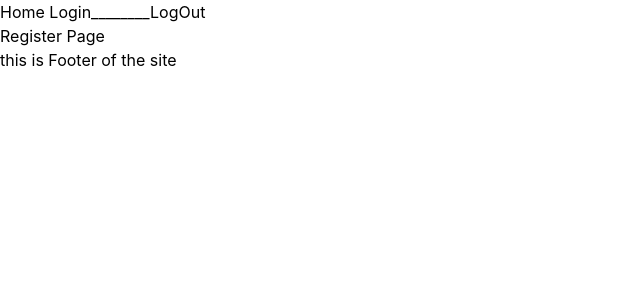
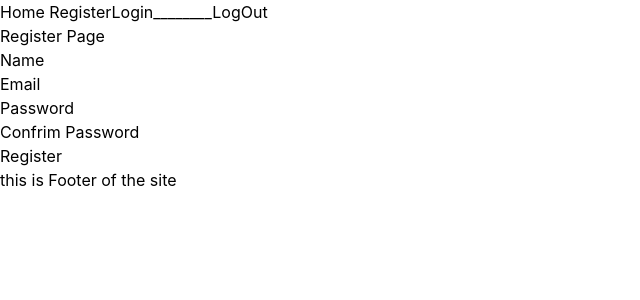
Before and after one commit to EzmarayRahimi/mern-ecommerce-platform, a React (Vite) app in the folder client/: page /register in a window 1280 px wide. Shown: the top 300 px of the page, without its empty margins (0-640 px from the left). Built offline with nearby package versions, Linux system fonts and the light colour scheme.

Commit message:
Implement register page

```diff
--- a/client/src/components/Header.jsx
+++ b/client/src/components/Header.jsx
@@ -15,6 +15,7 @@ return(
 
 <header>
     <Link to="/">Home </Link>
+    <Link to="/register">Register</Link>
     {userInfo ? (<span>Wellcome Mr/Mss {userInfo.name}</span>):(<Link to="/login">Login</Link>)}
 
       <button onClick={handlLogout}> <span> ________</span>LogOut</button>
--- a/client/src/pages/RegisterPage.jsx
+++ b/client/src/pages/RegisterPage.jsx
@@ -1,13 +1,87 @@
+import { useState } from "react"
+import {useNavigate} from "react-router-dom"
+import { useAuth } from "../context/AuthContext"
+import authService from "../services/authService"
+
+function RegisterPage(){
+      const navigate = useNavigate()
+      const {loginUser} = useAuth()
+
+  const [name , setName]= useState("")
+  const [email , setEmail] = useState("")
+  const [password , setPassword] = useState("")
+  const [confrimPassword , setConfrimPassword] = useState("")
+  const [loading , setLoading] = useState(false)
+  const [error , setError] = useState("")
+
+
+  const submitHandler = async (e)=>{
+    e.preventDefault();
+
+    if(password !== confrimPassword){
+      setError("password dose not match!")
+      return;
+    }
+     try{
+      setLoading(true)
+      setError("")
+
+
+      const data =
+      await authService.register(
+        name ,
+        email,
+        password
+      )
+
+      loginUser(data)
+
+      localStorage.setItem("userInfo",JSON.stringify(data))
+
+      navigate("/")
+
+     }  catch(err){
+      setError(
+        err.response?.data?.message || "register failed ! "
+      )
+     }finally{
+      setLoading(false)
+     }
+
+
+  }
+
+
+    return(
+      <div>
+        <h1>Register Page </h1>
+        {error && <p>{error}</p>}
+
+          <form onSubmit={submitHandler}>
+            <div>
+              <label>Name</label>
+              <input type="text" value={name}   onChange={(e)=> setName(e.target.value)} />
+            </div>
+            <div>
+              <label>Email</label>
+              <input type="email" value={email}  onChange={(e) => setEmail(e.target.value)}/>
+            </div>
+            <div>
+              <label>Password</label>
+               <input type="password" value={password} onChange={(e)=> setPassword(e.target.value)} />
+            </div>
+            <div>
+              <label>Confrim Password</label>
+              <input type="password" value={confrimPassword} onChange={(e)=>setConfrimPassword(e.target.value)}/>
+            </div>
+            <button type="submit" disabled={loading}>
+            {loading ? "Loading...":"Register"}
+          </button>
+          </form>
 
 
 
-
-function RegisterPage(){
-
-
-
-    return(
-      <div>Register Page </div>
+      </div>
     )
 
 }
```
